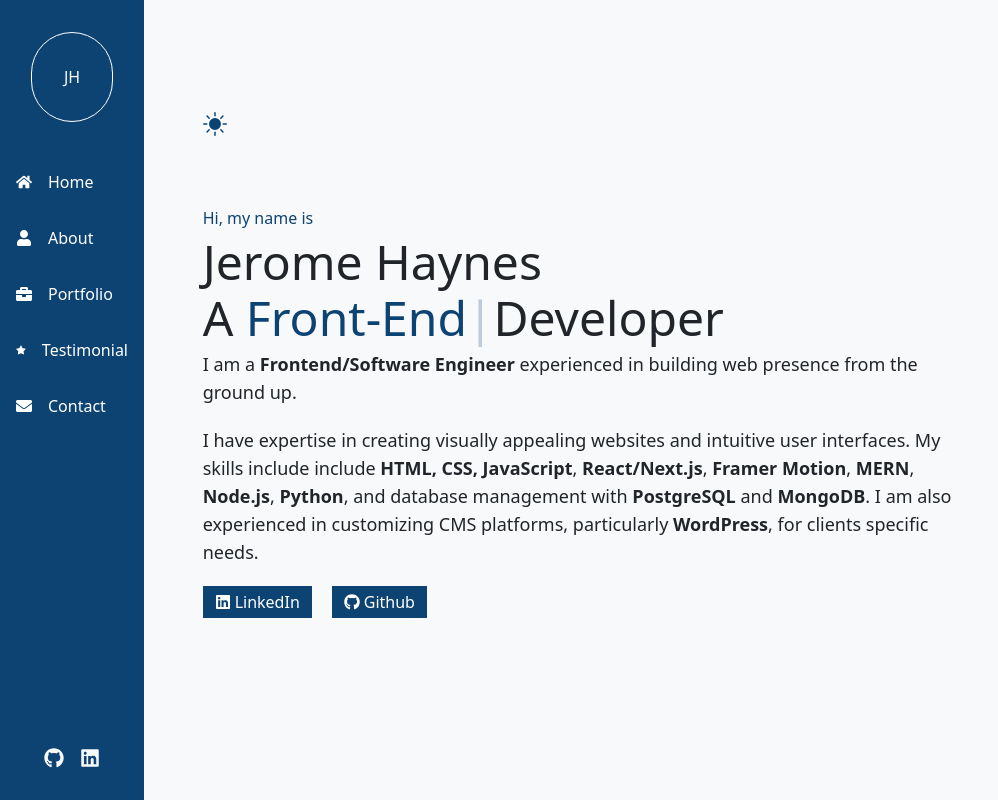
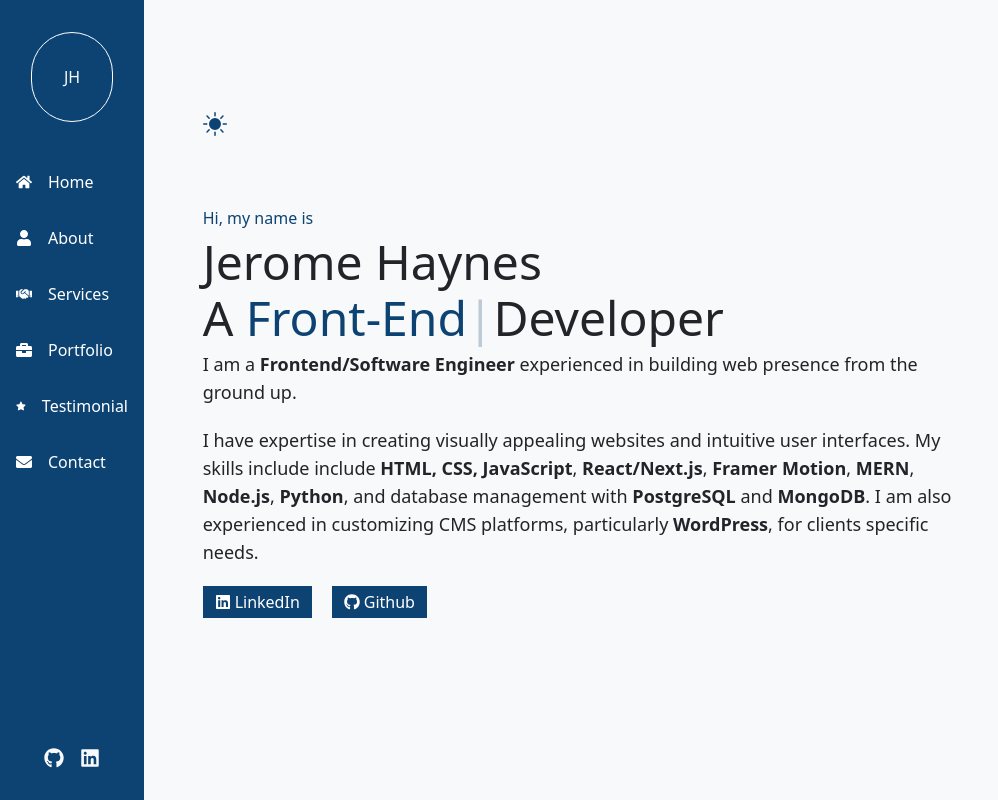
Before and after one commit to dev-rome/v3, a Next.js app: page /home in a window 1280 px wide. Shown: the top 800 px of the page, without its empty margins (0-998 px from the left). Built offline with nearby package versions, Linux system fonts and the light colour scheme.

Commit message:
added services to nav menu and mobile menu

```diff
--- a/src/components/navbar/MobileMenu.tsx
+++ b/src/components/navbar/MobileMenu.tsx
@@ -8,6 +8,7 @@ import {
   FaBriefcase,
   FaStar,
   FaEnvelope,
+  FaHandshake,
 } from "react-icons/fa";
 
 interface NavItem {
@@ -26,6 +27,10 @@ export default function MobileMenu() {
     {
       target: "#about",
       icon: <FaUser size={24} />,
+    },
+    {
+      target: "services",
+      icon: <FaHandshake size={24} />,
     },
     {
       target: "#portfolio",
--- a/src/components/navbar/NavMenu.tsx
+++ b/src/components/navbar/NavMenu.tsx
@@ -7,6 +7,7 @@ import {
   FaGithub,
   FaLinkedin,
   FaStar,
+  FaHandshake,
 } from "react-icons/fa";
 
 interface NavigationItem {
@@ -19,6 +20,7 @@ export default function NavMenu() {
   const navigationItems: NavigationItem[] = [
     { title: "Home", icon: <FaHome />, target: "#home" },
     { title: "About", icon: <FaUser />, target: "#about" },
+    { title: "Services", icon: <FaHandshake />, target: "#services" },
     { title: "Portfolio", icon: <FaBriefcase />, target: "#portfolio" },
     { title: "Testimonial", icon: <FaStar />, target: "#testimonial" },
     { title: "Contact", icon: <FaEnvelope />, target: "#contact" },
```
